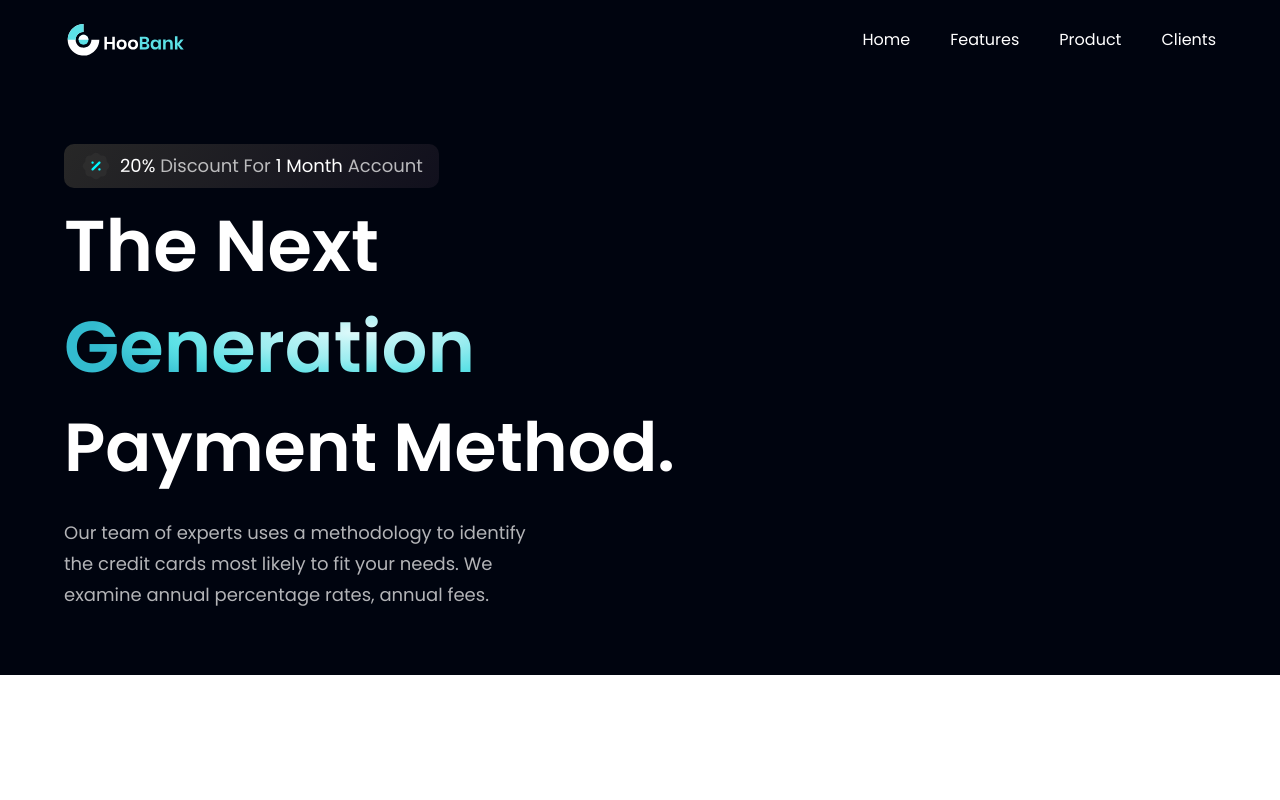
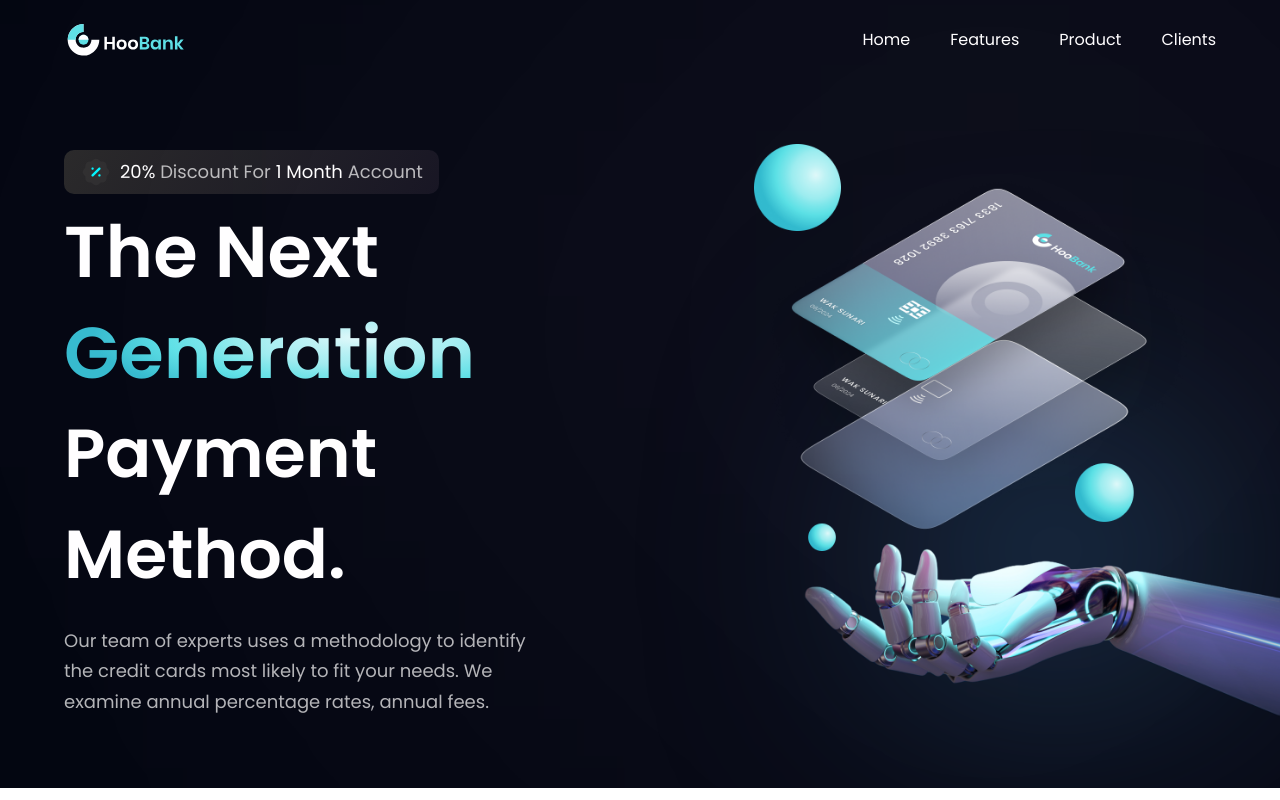
Before and after one commit to HadIhab/responsive_webapp_reactjs, a React (Vite) app: page / in a window 1280 px wide. Built offline with nearby package versions, Linux system fonts and the light colour scheme.

Commit message:
Adding robot image and gradients

```diff
--- a/src/components/Hero.jsx
+++ b/src/components/Hero.jsx
@@ -29,6 +29,16 @@
           annual fees.
         </p>
       </div>
+
+      <div className={`flex-1 flex ${styles.flexCenter} md:my-0 my-10 relative`}>
+        <img src={robot} alt="billing" className="w-[100%] h-[100%] relative z-[5]" />
+
+        {/* gradient start */}
+        <div className="absolute z-[0] w-[40%] h-[35%] top-0 pink__gradient" />
+        <div className="absolute z-[1] w-[80%] h-[80%] rounded-full white__gradient bottom-40" />
+        <div className="absolute z-[0] w-[50%] h-[50%] right-20 bottom-20 blue__gradient" />
+        {/* gradient end */}
+      </div>
     </section>
   );
 };
```
